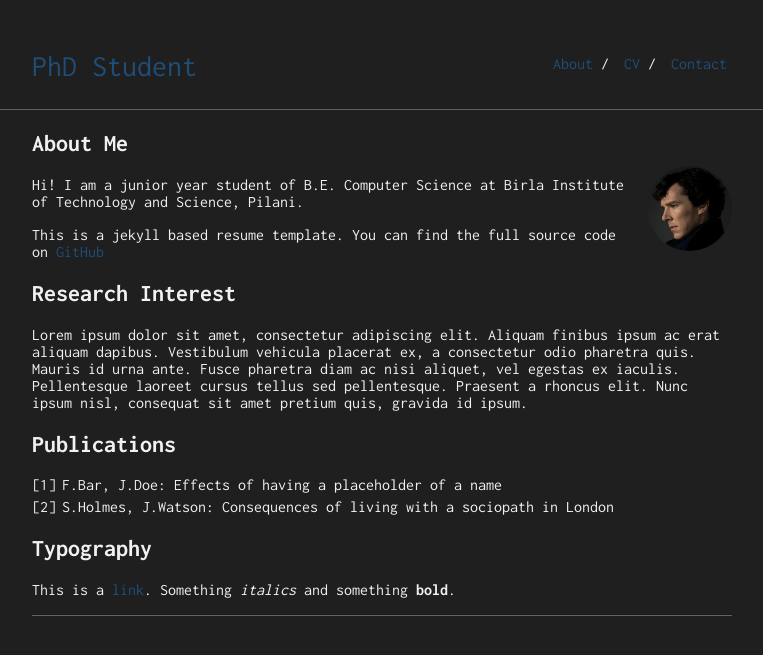
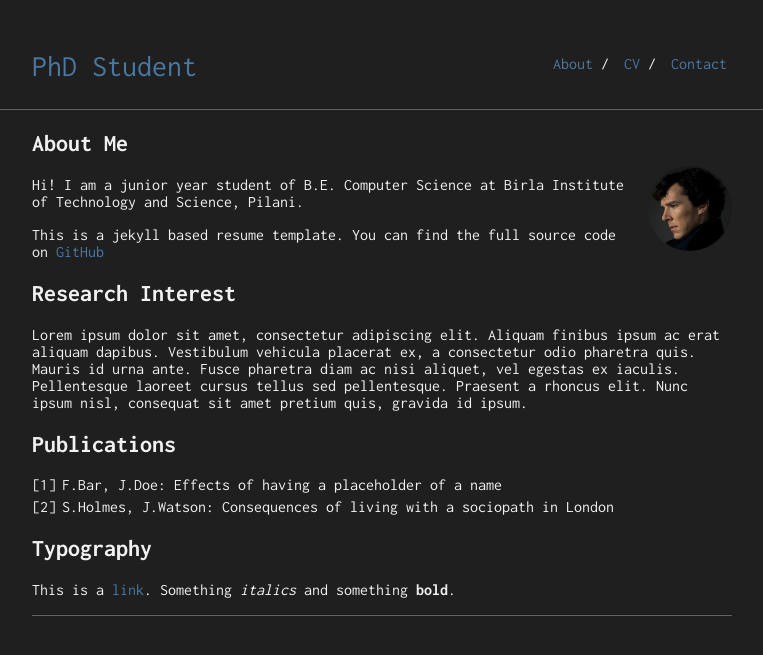
Before and after one commit to antoniod5836/antoniod5836.github.io, a Jekyll site: the page built from index.md, in a window 1280 px wide. Shown: the top 655 px of the page, without its empty margins (258-1021 px from the left). Built offline with Jekyll 4.4.1, drawn with Linux system fonts in a browser that asks for light colours; our own code applies the rules of GitHub Pages for plain Markdown files.

Commit message:
Change link color from #1f4e79 to #4a78a3

```diff
--- a/css/main.scss
+++ b/css/main.scss
@@ -8,5 +8,5 @@ body {
 }
 
 a {
-  color: #1f4e79 !important;
+  color: #4a78a3 !important;
 }
```
